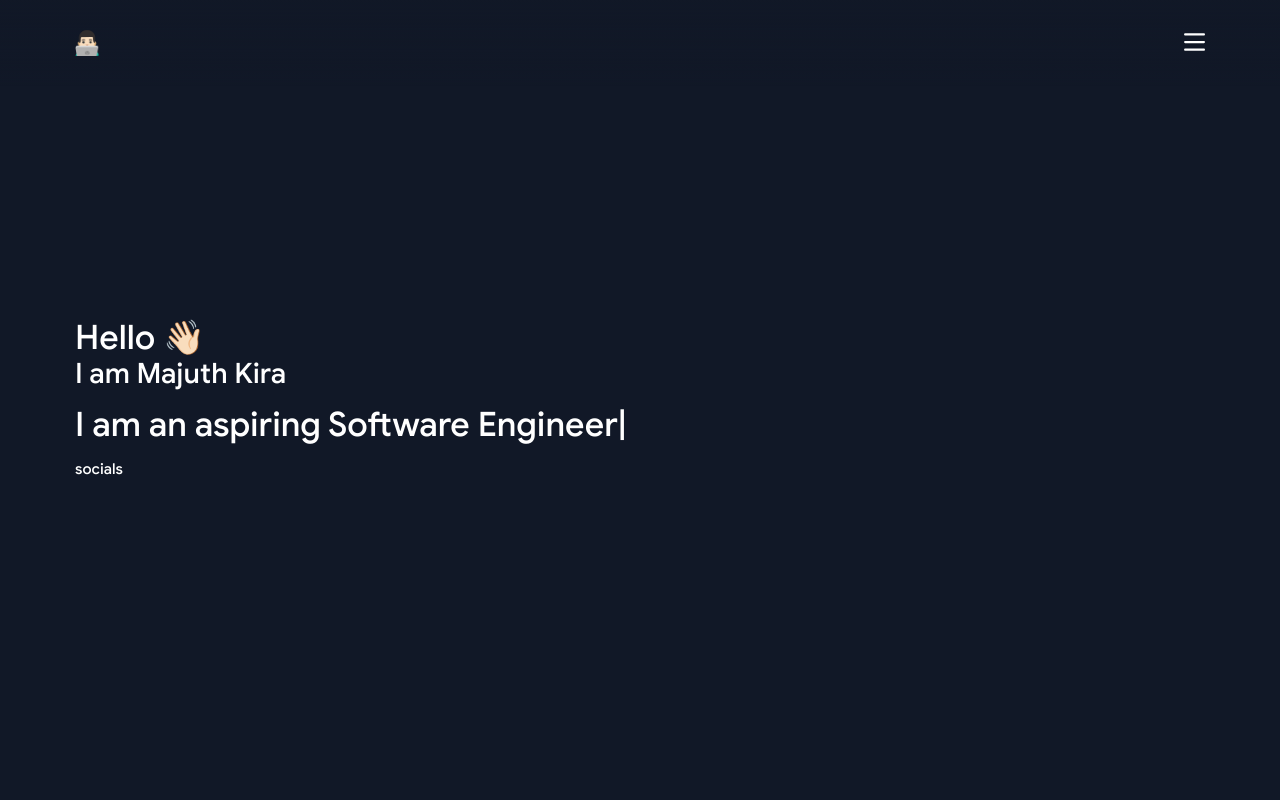
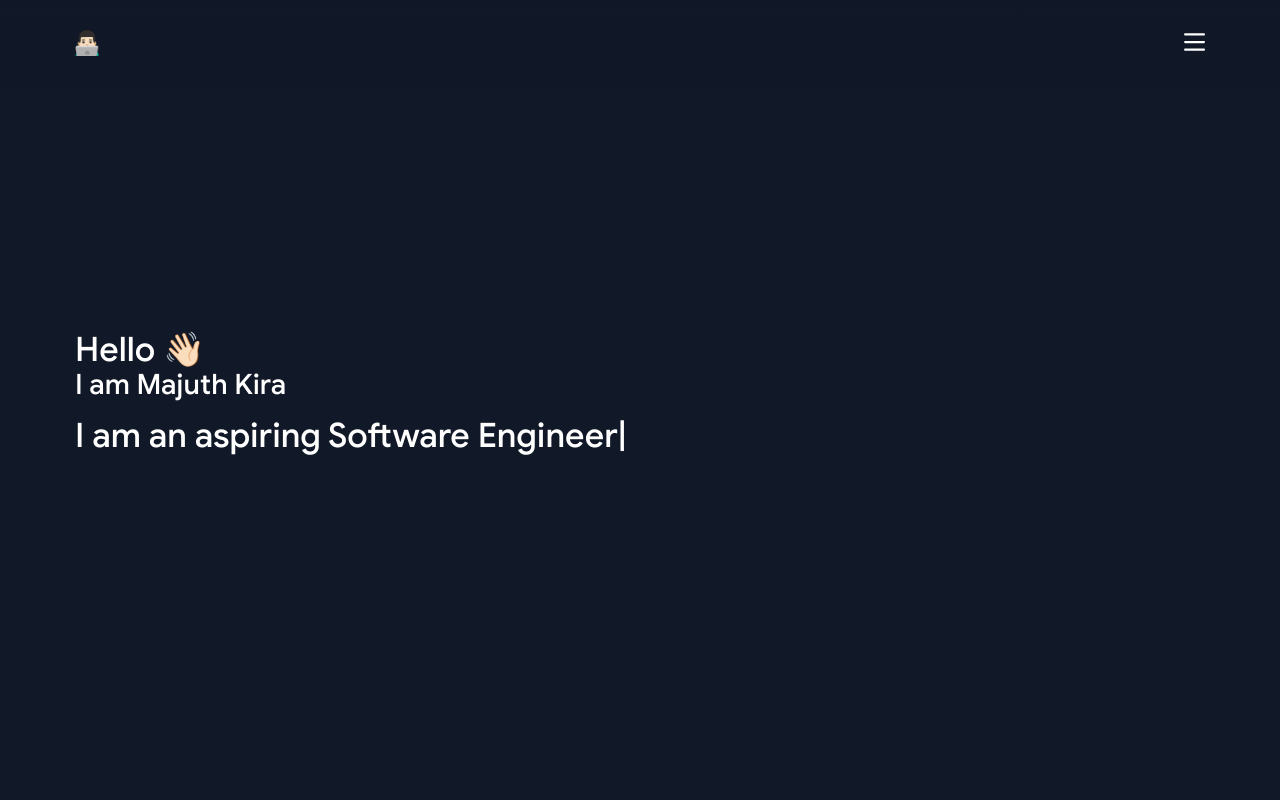
Before and after one commit to majuth/portfolio-site-2.0, a React (Create React App) app: page / in a window 1280 px wide. Shown: the top 800 px of the page. Built offline with nearby package versions, Linux system fonts and the light colour scheme.

Commit message:
Implement social link mapping

```diff
--- a/src/components/title/title.js
+++ b/src/components/title/title.js
@@ -1,5 +1,5 @@
 import React from "react";
-import { TYPEDTITLE } from "../../data.ts";
+import { TYPEDTITLE, SOCIAL_LINKS } from "../../data.ts";
 import Typed from "typed.js";
 
 function Title() {
@@ -20,6 +20,23 @@ function Title() {
         };
     }, []);
 
+    function renderSocialLinks(){
+        return () =>{
+        Object.keys(SOCIAL_LINKS).map((SOCIAL_LINK, el) => (
+        <a
+            href={SOCIAL_LINKS[el]}
+            key={el}
+            className={SOCIAL_LINK}
+            rel="noreferrer"
+            target="_blank"
+        >
+            <img src={`"../../img/socials/${el}.svg`} alt={el} width={40} height={40} />
+        </a>
+
+        ))
+    }
+    };
+
     return <section id="home" className="w-full flex md:items-center py-8 section-container min-h-screen relative mb-24">
     <div className="font-medium flex flex-col pt-32 md:pt-0 select-none">
         <div className="md:mb-4 mb-2">
@@ -29,7 +46,7 @@ function Title() {
         <p className="mb-4 text-xl sm:text-2xl md:text-4xl seq">
             <span ref={typedTitle} />
         </p>
-        <div className="flex seq">socials</div>
+        <div className="flex seq">{renderSocialLinks()}</div>
     </div>
     </section>;
 
```
